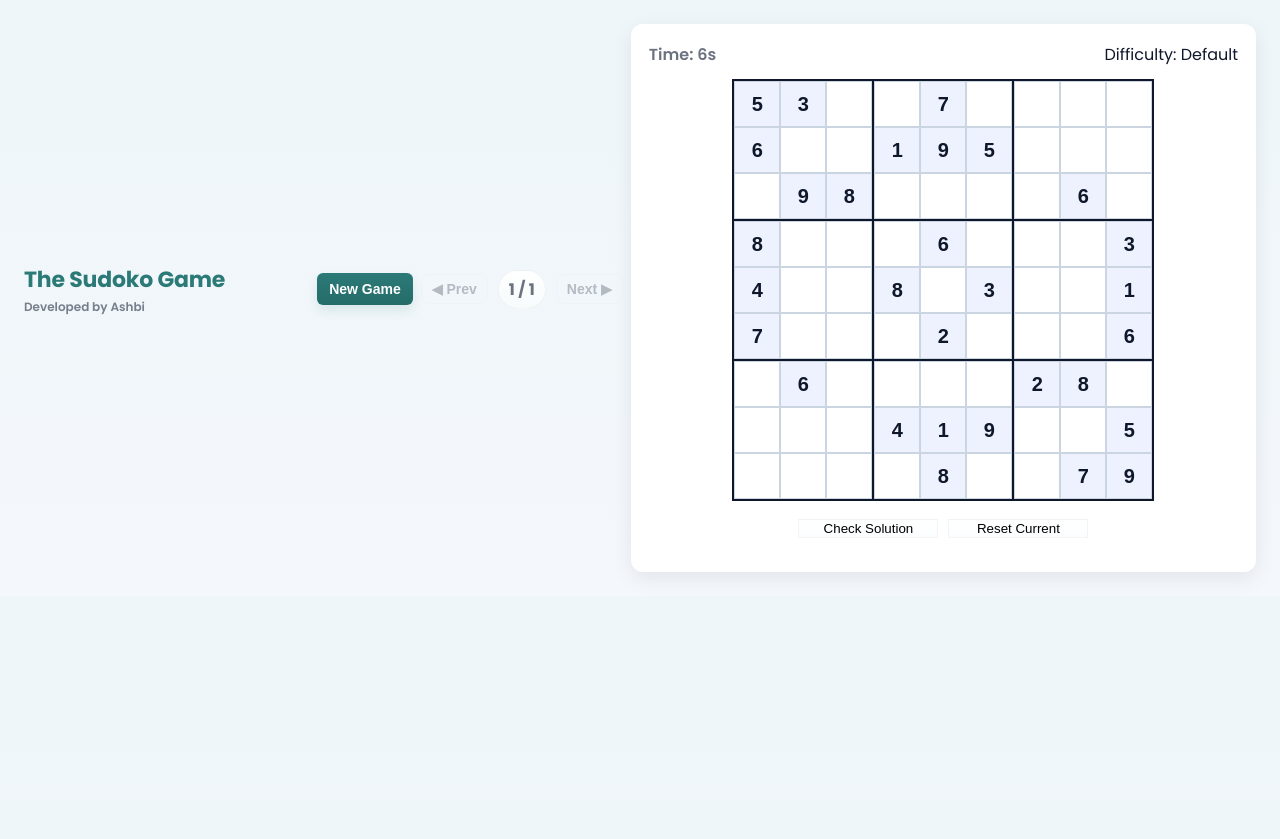
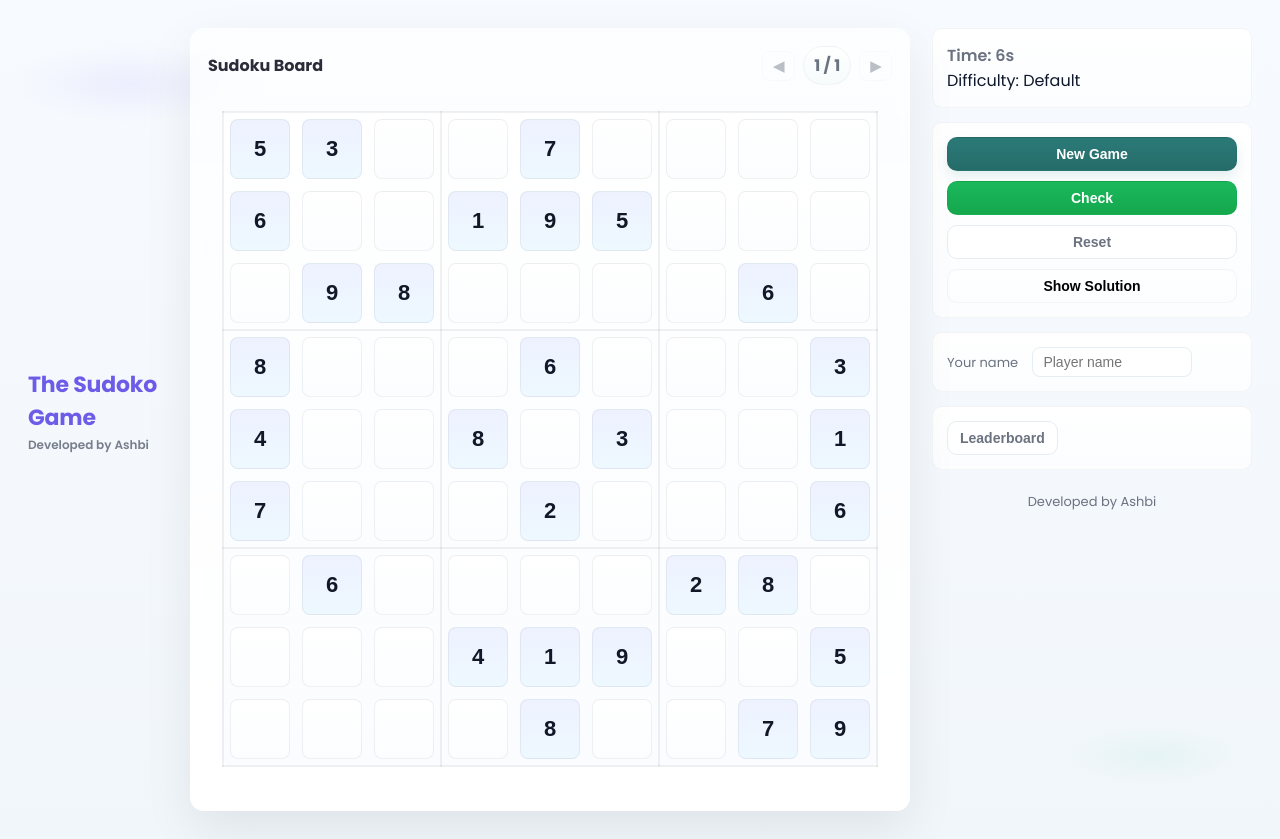
Before and after one commit to aashbiii/Sudoko-Game, a Flask app: page / in a window 1280 px wide. Before the commit the page ends 573 px from the top, so only its background shows below. Run offline with Flask 3, Linux system fonts and the light colour scheme.

Commit message:
Initial commit: Flask Sudoku web app

```diff
--- a/app.py
+++ b/app.py
@@ -32,6 +32,7 @@ SOLUTION = [
 
 # store generated games so /check can validate by id
 GAMES = {}
+LEADERBOARD = []  # list of dicts: {'name','time','id','when'}
 
 def generate_puzzle(prefilled=30):
     indices = list(range(81))
@@ -88,7 +89,39 @@ def check_solution():
                 mistakes.append([r, c])
     if mistakes:
         return jsonify({'status': 'fail', 'mistakes': mistakes})
+    # success: do not automatically record score here; client may submit via /score
     return jsonify({'status': 'success'})
+
+
+@app.route('/solution')
+def get_solution():
+    gid = request.args.get('id')
+    solution = GAMES.get(gid)
+    if not solution:
+        # fall back to canonical
+        solution = SOLUTION
+    return jsonify({'solution': solution})
+
+
+@app.route('/score', methods=['POST'])
+def submit_score():
+    data = request.json or {}
+    name = data.get('name', 'Anonymous')[:32]
+    try:
+        tm = float(data.get('time', 0))
+    except Exception:
+        tm = 0
+    gid = data.get('id')
+    entry = {'name': name, 'time': tm, 'id': gid}
+    LEADERBOARD.append(entry)
+    return jsonify({'status': 'ok'})
+
+
+@app.route('/leaderboard')
+def leaderboard():
+    # return top 20 by time (ascending)
+    sorted_list = sorted(LEADERBOARD, key=lambda e: e.get('time', 0))
+    return jsonify({'leaders': sorted_list[:20]})
 
 
 if __name__ == '__main__':
--- a/static/script.js
+++ b/static/script.js
@@ -37,6 +37,22 @@ function renderPuzzle(puzzle, id) {
     document.getElementById('puzzleLabel').innerText = `${currentIndex + 1} / ${puzzles.length}`;
     startTimer();
     document.getElementById('message').innerText = '';
+    // fade-in animation for table
+    table.classList.remove('fade-in');
+    void table.offsetWidth;
+    table.classList.add('fade-in');
+}
+
+function fillSolution(solution) {
+    stopTimer();
+    // render all cells with solution values
+    const rows = document.querySelectorAll('#sudoku tr');
+    rows.forEach((tr, r) => {
+        tr.querySelectorAll('input').forEach((inp, c) => {
+            inp.value = solution[r][c];
+            inp.classList.remove('invalid');
+        });
+    });
 }
 
 function attachInputListeners() {
@@ -93,10 +109,23 @@ function loadNewAndAppend() {
             renderPuzzle(puzzles[currentIndex].puzzle, puzzles[currentIndex].id);
             updateNavButtons();
             // subtle pop animation on card
-            const card = document.querySelector('.card');
+            const card = document.querySelector('.board-card');
             if (card) {
                 card.classList.add('pop');
                 setTimeout(() => card.classList.remove('pop'), 360);
+            }
+        });
+}
+
+function fetchSolution() {
+    if (!currentId) return;
+    fetch(`/solution?id=${currentId}`)
+        .then(r => r.json())
+        .then(data => {
+            if (data && data.solution) {
+                fillSolution(data.solution);
+                document.getElementById('message').innerText = 'Solution revealed.';
+                document.getElementById('message').style.color = 'var(--muted)';
             }
         });
 }
@@ -107,16 +136,66 @@ function checkSolution() {
     fetch('/check', { method: 'POST', headers: { 'Content-Type': 'application/json' }, body: JSON.stringify(payload) })
         .then(r => r.json())
         .then(data => {
+            // clear previous highlights
+            document.querySelectorAll('#sudoku .cell').forEach(i => { i.classList.remove('invalid'); i.classList.remove('correct'); });
             if (data.status === 'success') {
                 stopTimer();
                 document.getElementById('message').innerText = `🎉 Completed in ${timer} seconds!`;
                 document.getElementById('message').style.color = 'green';
+                // mark all cells correct
+                document.querySelectorAll('#sudoku tr').forEach((tr, r) => {
+                    tr.querySelectorAll('input').forEach((inp, c) => {
+                        inp.classList.add('correct');
+                    });
+                });
+                // celebration: board pulse + confetti
+                const board = document.querySelector('.board-card');
+                if (board) {
+                    board.classList.add('celebrate');
+                    setTimeout(() => board.classList.remove('celebrate'), 1200);
+                }
+                launchConfetti(40);
+                // auto-submit score if name present
+                const name = document.getElementById('playerName')?.value || '';
+                if (name.trim().length > 0) {
+                    fetch('/score', { method: 'POST', headers: { 'Content-Type': 'application/json' }, body: JSON.stringify({ name: name.trim(), time: timer, id: currentId }) });
+                }
             } else {
                 document.getElementById('message').innerText = `❌ Incorrect — ${data.mistakes ? data.mistakes.length : 0} mistakes`;
                 document.getElementById('message').style.color = 'red';
-                highlightMistakes(data.mistakes || []);
+                // mark incorrect and correct (for entered numbers)
+                const mistakes = (data.mistakes || []).map(x => `${x[0]}_${x[1]}`);
+                document.querySelectorAll('#sudoku tr').forEach((tr, r) => {
+                    tr.querySelectorAll('input').forEach((inp, c) => {
+                        const key = `${r}_${c}`;
+                        const val = inp.value ? parseInt(inp.value) : 0;
+                        if (mistakes.indexOf(key) !== -1) {
+                            inp.classList.add('invalid');
+                        } else if (val !== 0) {
+                            inp.classList.add('correct');
+                        }
+                    });
+                });
             }
         });
+}
+
+// simple confetti launcher
+function launchConfetti(count) {
+    const colors = ['#ff7675', '#74b9ff', '#55efc4', '#ffeaa7', '#a29bfe', '#fd79a8'];
+    for (let i = 0; i < count; i++) {
+        const el = document.createElement('div');
+        el.className = 'confetti';
+        el.style.left = (10 + Math.random() * 80) + '%';
+        el.style.background = colors[Math.floor(Math.random() * colors.length)];
+        el.style.transform = `translateY(-10vh) rotate(${Math.random() * 360}deg)`;
+        el.style.width = (6 + Math.random() * 8) + 'px';
+        el.style.height = (8 + Math.random() * 10) + 'px';
+        el.style.opacity = (0.8 + Math.random() * 0.2);
+        document.body.appendChild(el);
+        // remove after animation
+        setTimeout(() => { el.remove(); }, 1500 + Math.random() * 600);
+    }
 }
 
 function highlightMistakes(mistakes) {
@@ -143,6 +222,30 @@ document.addEventListener('DOMContentLoaded', () => {
         loadNewAndAppend();
     });
 
+    document.getElementById('showSolBtn').addEventListener('click', fetchSolution);
+
+    document.getElementById('leaderboardBtn').addEventListener('click', () => {
+        const panel = document.getElementById('leaderboardPanel');
+        panel.setAttribute('aria-hidden', 'false');
+        panel.classList.add('open');
+        // load leaders
+        fetch('/leaderboard').then(r => r.json()).then(data => {
+            const ol = document.getElementById('leaderList');
+            ol.innerHTML = '';
+            (data.leaders || []).forEach((e, i) => {
+                const li = document.createElement('li');
+                li.innerText = `${e.name} — ${e.time}s`;
+                ol.appendChild(li);
+            });
+        });
+    });
+
+    document.getElementById('closeLeaderboard').addEventListener('click', () => {
+        const panel = document.getElementById('leaderboardPanel');
+        panel.setAttribute('aria-hidden', 'true');
+        panel.classList.remove('open');
+    });
+
     document.getElementById('prevBtn').addEventListener('click', () => {
         if (currentIndex > 0) { currentIndex--; renderPuzzle(puzzles[currentIndex].puzzle, puzzles[currentIndex].id); updateNavButtons(); }
     });
--- a/static/style.css
+++ b/static/style.css
@@ -1,9 +1,11 @@
 :root {
     --bg: #f4f7fb;
     --card: #ffffff;
-    --accent: #2b7a78;
+    --accent: #6c5ce7;
+    --accent-2: #00b894;
     --muted: #6b7280;
     --danger: #ff6b6b;
+    --glass: rgba(255, 255, 255, 0.6);
 }
 
 * {
@@ -12,10 +14,12 @@
 
 body {
     font-family: Poppins, Inter, Arial, sans-serif;
-    background: linear-gradient(180deg, #eef6f9, var(--bg));
+    background: radial-gradient(1200px 400px at 10% 10%, rgba(108, 92, 231, 0.08), transparent 10%),
+        radial-gradient(900px 300px at 90% 90%, rgba(0, 184, 148, 0.05), transparent 10%),
+        linear-gradient(180deg, #f7fbff, #f1f6fa);
     color: #0f172a;
     margin: 0;
-    padding: 24px;
+    padding: 28px;
     display: flex;
     justify-content: center;
 }
@@ -60,6 +64,84 @@ body {
 .controls-left {
     display: flex;
     align-items: center
+}
+
+.player-name {
+    margin-left: 10px;
+    padding: 6px 10px;
+    border-radius: 8px;
+    border: 1px solid #e6edf3;
+    font-size: 14px;
+    width: 160px
+}
+
+/* Layout */
+.layout {
+    display: grid;
+    grid-template-columns: 1fr 320px;
+    gap: 22px;
+    align-items: start;
+    max-width: 1180px;
+    width: 100%
+}
+
+.board-card {
+    background: linear-gradient(180deg, var(--glass), #ffffff);
+    backdrop-filter: blur(6px);
+    border-radius: 14px;
+    padding: 18px;
+    box-shadow: 0 18px 50px rgba(12, 18, 32, 0.08)
+}
+
+.sidebar {
+    display: flex;
+    flex-direction: column;
+    gap: 14px
+}
+
+.panel {
+    background: linear-gradient(180deg, #fff, #fbfdff);
+    padding: 14px;
+    border-radius: 10px;
+    border: 1px solid rgba(11, 22, 33, 0.04)
+}
+
+.footer-note {
+    font-size: 13px;
+    color: var(--muted);
+    text-align: center;
+    padding-top: 8px
+}
+
+.board-header {
+    display: flex;
+    justify-content: space-between;
+    align-items: center;
+    margin-bottom: 12px
+}
+
+.board-title {
+    font-weight: 700;
+    color: #2b2b39
+}
+
+.board-controls {
+    display: flex;
+    gap: 8px;
+    align-items: center
+}
+
+#sudoku-wrap {
+    display: flex;
+    justify-content: center;
+    padding: 14px
+}
+
+#sudoku {
+    border-collapse: collapse;
+    background: linear-gradient(180deg, #ffffff, #fafcff);
+    border-radius: 10px;
+    padding: 8px
 }
 
 .controls-center {
@@ -266,64 +348,79 @@ body {
 }
 
 #sudoku input {
-    width: 46px;
-    height: 46px;
-    font-size: 20px;
+    width: 60px;
+    height: 60px;
+    font-size: 22px;
     text-align: center;
-    border: 1px solid #cbd5e1
+    border: 1px solid rgba(12, 18, 32, 0.06);
+    border-radius: 8px;
+    background: linear-gradient(180deg, #fff, #fbfdff);
+    transition: transform .12s ease, box-shadow .12s ease, background .12s ease;
+}
+
+#sudoku td {
+    padding: 6px
 }
 
 #sudoku input.fixed {
-    background: #eef2ff;
-    font-weight: 700;
-    color: #0f172a
+    background: linear-gradient(180deg, #eef2ff, #eef8ff);
+    font-weight: 800;
+    color: #111827;
 }
 
 #sudoku input:focus {
-    outline: 2px solid rgba(43, 122, 120, 0.15)
+    transform: translateY(-4px);
+    box-shadow: 0 12px 30px rgba(108, 92, 231, 0.08);
+    outline: none;
+    border-color: rgba(108, 92, 231, 0.22)
 }
 
-/* Thicker borders for 3x3 blocks */
+/* 3x3 block dividers */
+#sudoku tr td {
+    position: relative
+}
+
+#sudoku tr td::after {
+    content: '';
+    position: absolute;
+    inset: 0;
+    border-radius: 8px
+}
+
 #sudoku tr td:nth-child(3n) {
-    border-right: 2px solid #0f172a
+    border-right: 2px solid rgba(12, 18, 32, 0.06)
 }
 
 #sudoku tr:nth-child(3n) td {
-    border-bottom: 2px solid #0f172a
+    border-bottom: 2px solid rgba(12, 18, 32, 0.06)
 }
 
 #sudoku tr td:nth-child(1) {
-    border-left: 2px solid #0f172a
+    border-left: 2px solid rgba(12, 18, 32, 0.06)
 }
 
 #sudoku tr:nth-child(1) td {
-    border-top: 2px solid #0f172a
+    border-top: 2px solid rgba(12, 18, 32, 0.06)
 }
 
 .actions {
     display: flex;
-    justify-content: center;
-    gap: 10px;
-    margin-top: 12px
+    flex-direction: column;
+    gap: 10px
 }
 
-.actions button {
-    min-width: 140px
-}
-
-.actions .btn {
-    min-width: 140px
-}
-
-.actions {
-    margin-top: 18px
+.label {
+    font-size: 13px;
+    color: var(--muted);
+    margin-bottom: 6px
 }
 
 
 #message {
     margin-top: 12px;
     font-weight: 700;
-    text-align: center
+    text-align: center;
+    color: var(--accent);
 }
 
 .cell.invalid {
--- a/templates/index.html
+++ b/templates/index.html
@@ -13,28 +13,20 @@
         <h1>The Sudoko Game</h1>
         <div class="dev-credit">Developed by Ashbi</div>
     </div>
-    <div class="controls">
-        <div class="controls-left">
-            <button id="newGameBtn" class="btn primary">New Game</button>
-        </div>
-        <div class="controls-center">
-            <button id="prevBtn" class="btn nav" disabled>◀ Prev</button>
+</header>
+
+<main class="layout">
+    <section class="board-card">
+        <div class="board-header">
+            <div class="board-title">Sudoku Board</div>
+            <div class="board-controls">
+                <button id="prevBtn" class="btn nav" disabled title="Previous puzzle">◀</button>
                 <span id="puzzleLabel" class="badge">1 / 1</span>
-            <button id="nextBtn" class="btn nav" disabled>Next ▶</button>
-        </div>
-        <div class="controls-right">
-            <!-- reserved for future controls -->
+                <button id="nextBtn" class="btn nav" disabled title="Next puzzle">▶</button>
             </div>
         </div>
-</header>
 
-<main class="card">
-    <div class="meta">
-        <div id="timer">Time: 0s</div>
-        <div id="difficulty">Difficulty: Default</div>
-    </div>
-
-    <div id="sudoku-container">
+        <div id="sudoku-wrap">
             <table id="sudoku">
             {% for row in range(9) %}
             <tr>
@@ -52,14 +44,42 @@
             </table>
         </div>
 
-    <div class="actions">
-        <button id="checkBtn">Check Solution</button>
-        <button id="resetBtn">Reset Current</button>
+        <div id="message" class="message"></div>
+    </section>
+
+    <aside class="sidebar">
+        <div class="panel">
+            <div class="meta-row"><strong id="timer">Time:</strong></div>
+            <div class="meta-row">Difficulty: <span id="difficulty">Default</span></div>
         </div>
 
-    <p id="message"></p>
+        <div class="panel actions">
+            <button id="newGameBtn" class="btn primary large">New Game</button>
+            <button id="checkBtn" class="btn success large">Check</button>
+            <button id="resetBtn" class="btn neutral large">Reset</button>
+            <button id="showSolBtn" class="btn large">Show Solution</button>
+        </div>
+
+        <div class="panel">
+            <label class="label">Your name</label>
+            <input id="playerName" class="player-name" placeholder="Player name" maxlength="24">
+        </div>
+
+        <div class="panel">
+            <button id="leaderboardBtn" class="btn neutral">Leaderboard</button>
+        </div>
+
+        <div class="footer-note">Developed by Ashbi</div>
+    </aside>
 </main>
 
 <script src="/static/script.js"></script>
+<div id="leaderboardPanel" class="leaderboard-panel" aria-hidden="true">
+    <div class="leaderboard-content">
+        <button id="closeLeaderboard" class="btn nav">Close</button>
+        <h3>Leaderboard</h3>
+        <ol id="leaderList"></ol>
+    </div>
+</div>
 </body>
 </html>
```
Also changed, not shown: other parts of static/style.css (+106 -2 lines). Lines whose indentation alone changed are shown as unchanged.
